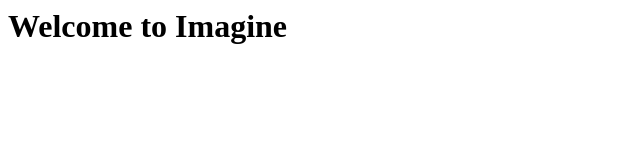
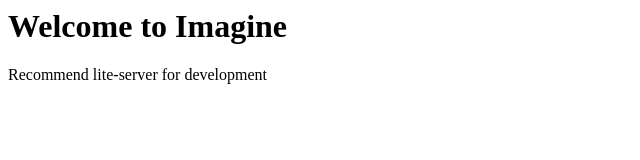
Before and after one commit to TedGL/imagine, a plain HTML site: page public_html/index.html in a window 1280 px wide. Shown: the whole page, without its empty margins (0-640 px from the left). Drawn offline with Linux system fonts and the light colour scheme.

Commit message:
Add paragraph

```diff
--- a/public_html/index.html
+++ b/public_html/index.html
@@ -7,5 +7,6 @@
 </head>
 <body>
     <h1>Welcome to Imagine</h1>
+    <p>Recommend lite-server for development</p>
 </body>
 </html>
```
